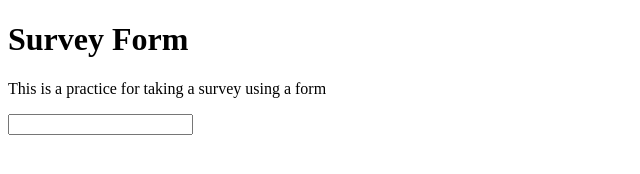
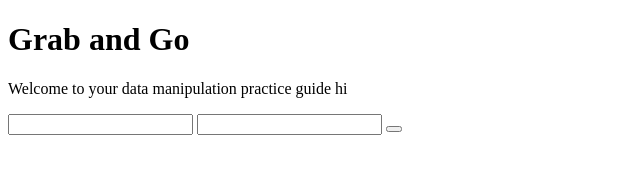
Before and after one commit to WinkWink/surveyForm, a plain HTML site: page index.html in a window 1280 px wide. Shown: the whole page, without its empty margins (0-640 px from the left). Drawn offline with Linux system fonts and the light colour scheme.

Commit message:
new changes

```diff
--- a/index.html
+++ b/index.html
@@ -1,13 +1,18 @@
 <!DOCTYPE html>
 <html>
 <head>
-	<title>Survey Form</title>
+	<title>Grab and Go</title>
+	<link rel="stylesheet" type="text/css" href="styles.css">
 </head>
 <body>
-	<h1 id="title">Survey Form</h1>
-	<p id="description">This is a practice for taking a survey using a form</p>
+	<h1 id="title">Grab and Go</h1>
+	<p id="description">Welcome to your data manipulation practice guide hi</p>
 	<form id="survey-form">
 		<input type="text" name="" id="name">
+		<input type="text" name="" id="email">
+		<button type="submit"></button>
+
 	</form>
+	<a href="http://www.google.com"></a>
 </body>
 </html>
```
Also changed, not shown: styles.css (added).
